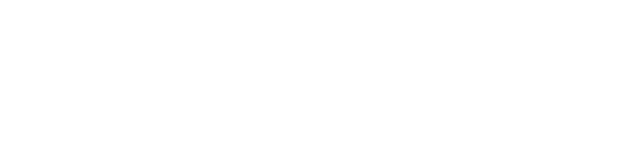
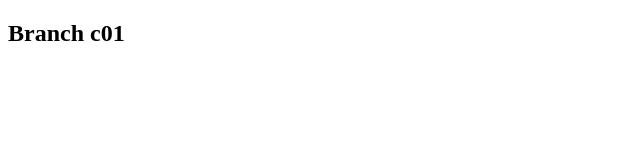
Before and after one commit to edmarsoares/git-test, a plain HTML site: page index.html in a window 1280 px wide. Shown: the whole page, without its empty margins (0-640 px from the left). Drawn offline with Linux system fonts and the light colour scheme.

Commit message:
commit 1 na c01

```diff
--- a/index.html
+++ b/index.html
@@ -7,6 +7,6 @@
     <title>Merge request</title>
 </head>
 <body>
-
+    <h2>Branch c01</h2>
 </body>
 </html>
```
